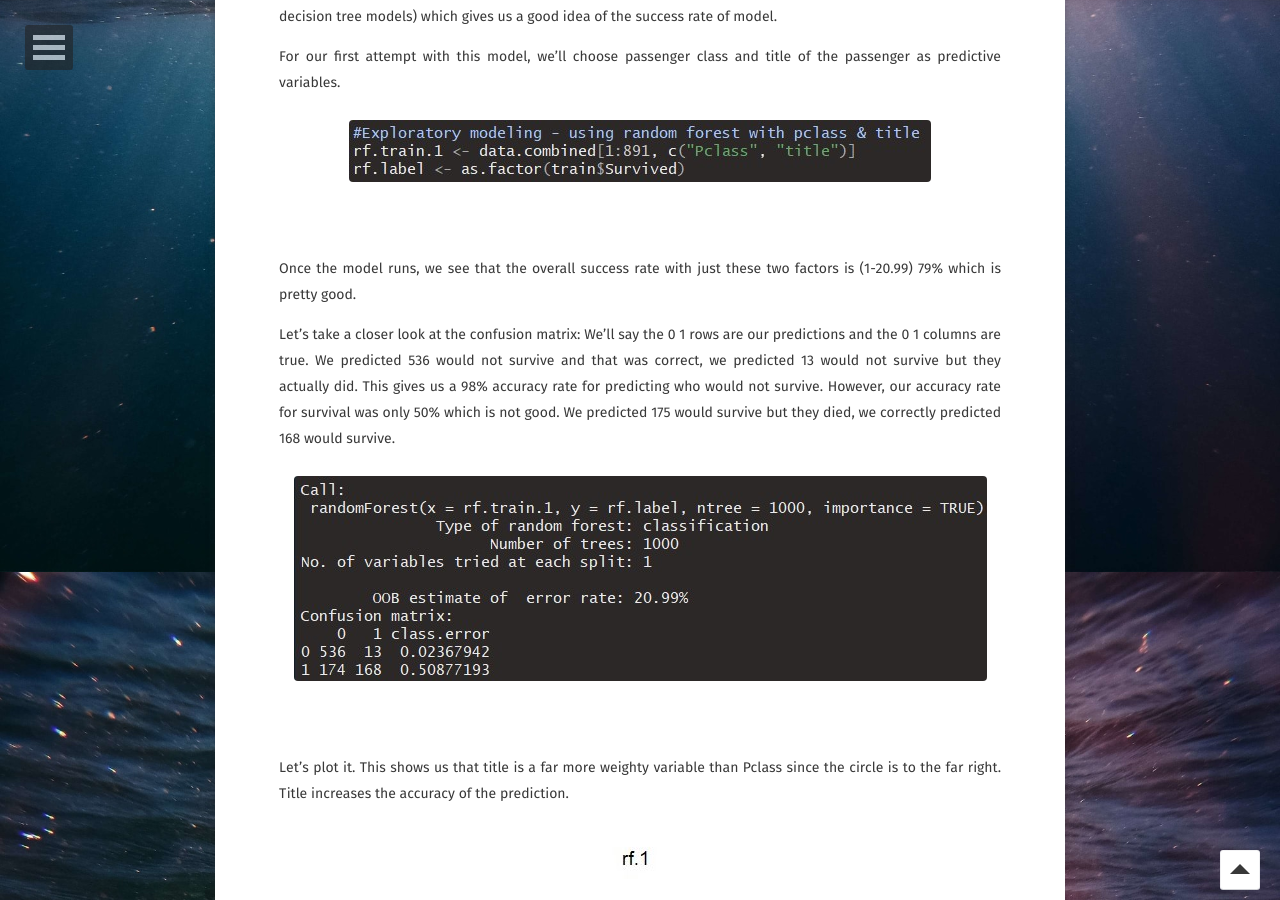
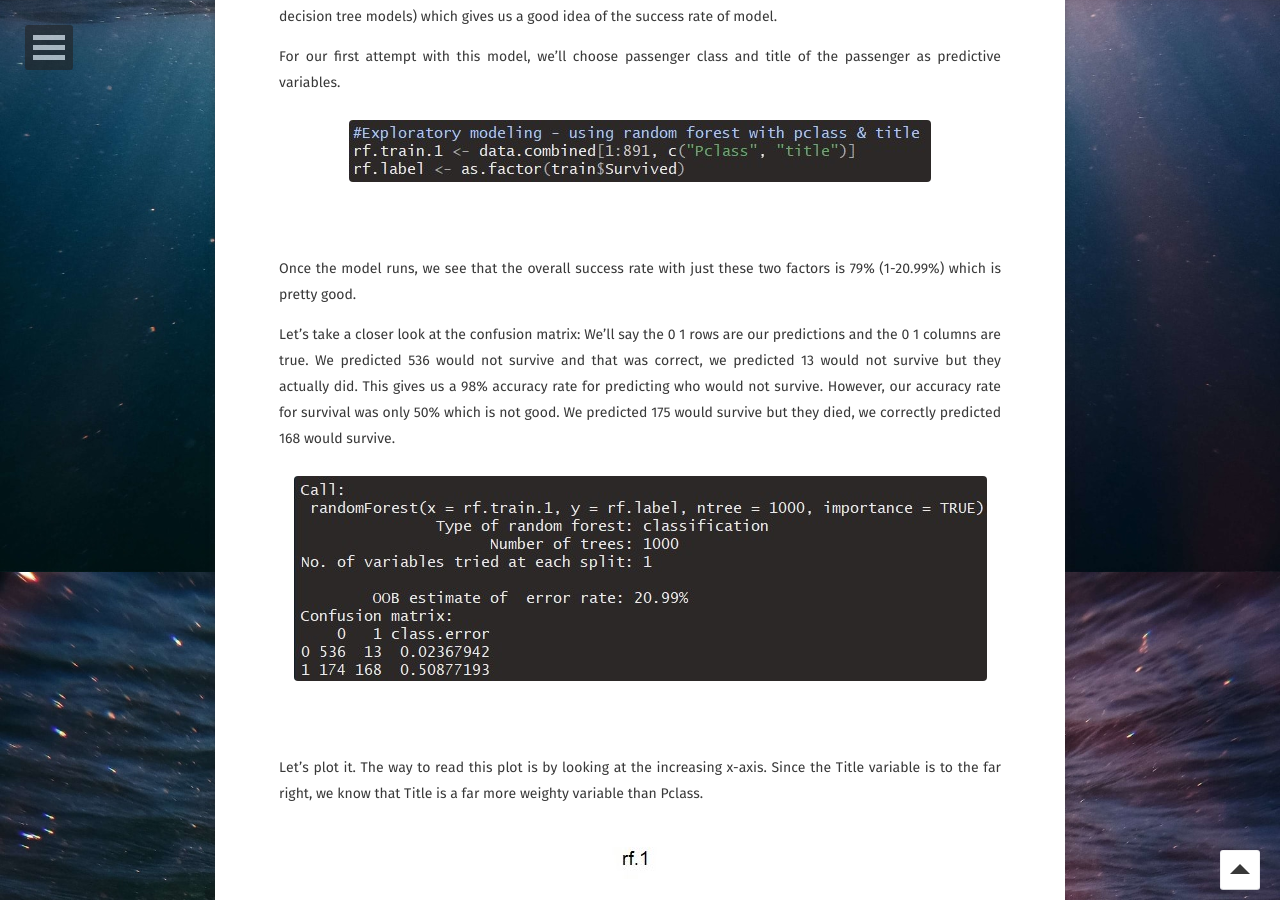
Before and after one commit to sarahschirduan/sarahschirduan.github.io, a Jekyll site: the page built from _posts/2019-06-15-titanic-part2.md, in a window 1280 px wide and 900 px high, scrolled down 2308 px. Built offline with Jekyll 4.4.1, drawn with Linux system fonts in a browser that asks for light colours; some web fonts are replaced.

Commit message:
Update 2019-06-15-titanic-part2.md

```diff
--- a/_posts/2019-06-15-titanic-part2.md
+++ b/_posts/2019-06-15-titanic-part2.md
@@ -55,7 +55,7 @@ For our first attempt with this model, we’ll choose passenger class and title
 </figure>
 <br>
 
-Once the model runs, we see that the overall success rate with just these two factors is (1-20.99) 79% which is pretty good.
+Once the model runs, we see that the overall success rate with just these two factors is 79% (1-20.99%) which is pretty good.
 
 Let’s take a closer look at the confusion matrix:
 We’ll say the 0 1 rows are our predictions and the 0 1 columns are true. We predicted 536 would not survive and that was correct, we predicted 13 would not survive but they actually did. This gives us a 98% accuracy rate for predicting who would not survive. However, our accuracy rate for survival was only 50% which is not good. We predicted 175 would survive but they died, we correctly predicted 168 would survive.
@@ -65,7 +65,7 @@ We’ll say the 0 1 rows are our predictions and the 0 1 columns are true. We pr
 </figure>
 <br>
 
-Let's plot it. This shows us that title is a far more weighty variable than Pclass since the circle is to the far right. Title increases the accuracy of the prediction.
+Let's plot it. The way to read this plot is by looking at the increasing x-axis. Since the Title variable is to the far right, we know that Title is a far more weighty variable than Pclass.
 
 <figure>
 <a href="/assets/img/2titanic3.jpg"><img src="/assets/img/2titanic3.jpg"></a>
```
